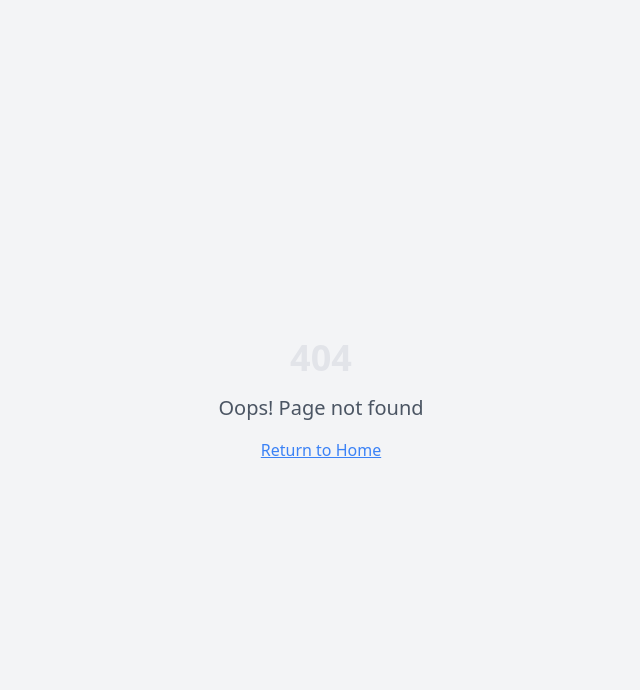
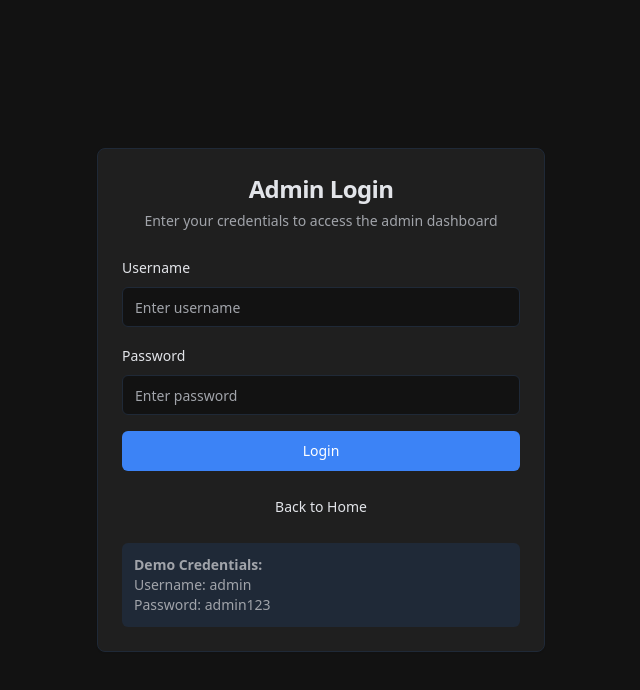
Before and after one commit to godflixx/page-from-idea, a React (Vite) app: page /admin in a window 1280 px wide. Before the commit this address had no page. Shown: the top 690 px of the page, without its empty margins (319-959 px from the left). Built offline with nearby package versions, Linux system fonts and the light colour scheme.

Commit message:
feat: Add admin page and login functionality
Implemented the /admin page with login functionality for administrative access.

```diff
--- a/src/App.tsx
+++ b/src/App.tsx
@@ -10,6 +10,7 @@ import Services from "./pages/Services";
 import About from "./pages/About";
 import CaseStudies from "./pages/CaseStudies";
 import Blog from "./pages/Blog";
+import Admin from "./pages/Admin";
 import ApplicationDevelopment from "./pages/ApplicationDevelopment";
 import AIMachineLearning from "./pages/AIMachineLearning";
 import WebDevelopment from "./pages/WebDevelopment";
@@ -34,6 +35,7 @@ const App = () => (
             <Route path="/about" element={<About />} />
             <Route path="/case-studies" element={<CaseStudies />} />
             <Route path="/blog" element={<Blog />} />
+            <Route path="/admin" element={<Admin />} />
             <Route path="/services/application-development" element={<ApplicationDevelopment />} />
             <Route path="/services/ai-machine-learning" element={<AIMachineLearning />} />
             <Route path="/services/web-development" element={<WebDevelopment />} />
--- /dev/null
+++ b/src/pages/Admin.tsx
@@ -0,0 +1,201 @@
+
+import { useState } from "react";
+import { useNavigate } from "react-router-dom";
+import { Button } from "@/components/ui/button";
+import { Input } from "@/components/ui/input";
+import { Label } from "@/components/ui/label";
+import { Card, CardContent, CardDescription, CardHeader, CardTitle } from "@/components/ui/card";
+import { useToast } from "@/hooks/use-toast";
+
+const Admin = () => {
+  const [isLoggedIn, setIsLoggedIn] = useState(() => {
+    return localStorage.getItem('adminLoggedIn') === 'true';
+  });
+  const [username, setUsername] = useState("");
+  const [password, setPassword] = useState("");
+  const navigate = useNavigate();
+  const { toast } = useToast();
+
+  // Simple admin credentials (in a real app, this would be handled by backend)
+  const ADMIN_USERNAME = "admin";
+  const ADMIN_PASSWORD = "admin123";
+
+  const handleLogin = (e: React.FormEvent) => {
+    e.preventDefault();
+
+    if (username === ADMIN_USERNAME && password === ADMIN_PASSWORD) {
+      localStorage.setItem('adminLoggedIn', 'true');
+      setIsLoggedIn(true);
+      toast({
+        title: "Login Successful",
+        description: "Welcome to the admin dashboard!",
+      });
+    } else {
+      toast({
+        title: "Login Failed",
+        description: "Invalid username or password",
+        variant: "destructive",
+      });
+    }
+  };
+
+  const handleLogout = () => {
+    localStorage.removeItem('adminLoggedIn');
+    setIsLoggedIn(false);
+    setUsername("");
+    setPassword("");
+    toast({
+      title: "Logged Out",
+      description: "You have been logged out successfully",
+    });
+  };
+
+  const goHome = () => {
+    navigate("/");
+  };
+
+  if (!isLoggedIn) {
+    return (
+      <div className="min-h-screen bg-background flex items-center justify-center p-4">
+        <Card className="w-full max-w-md">
+          <CardHeader className="text-center">
+            <CardTitle className="text-2xl">Admin Login</CardTitle>
+            <CardDescription>
+              Enter your credentials to access the admin dashboard
+            </CardDescription>
+          </CardHeader>
+          <CardContent>
+            <form onSubmit={handleLogin} className="space-y-4">
+              <div className="space-y-2">
+                <Label htmlFor="username">Username</Label>
+                <Input
+                  id="username"
+                  type="text"
+                  value={username}
+                  onChange={(e) => setUsername(e.target.value)}
+                  placeholder="Enter username"
+                  required
+                />
+              </div>
+              <div className="space-y-2">
+                <Label htmlFor="password">Password</Label>
+                <Input
+                  id="password"
+                  type="password"
+                  value={password}
+                  onChange={(e) => setPassword(e.target.value)}
+                  placeholder="Enter password"
+                  required
+                />
+              </div>
+              <Button type="submit" className="w-full">
+                Login
+              </Button>
+            </form>
+            <div className="mt-4 text-center">
+              <Button variant="ghost" onClick={goHome}>
+                Back to Home
+              </Button>
+            </div>
+            <div className="mt-4 p-3 bg-muted rounded-md text-sm text-muted-foreground">
+              <p><strong>Demo Credentials:</strong></p>
+              <p>Username: admin</p>
+              <p>Password: admin123</p>
+            </div>
+          </CardContent>
+        </Card>
+      </div>
+    );
+  }
+
+  return (
+    <div className="min-h-screen bg-background">
+      {/* Admin Header */}
+      <header className="bg-card border-b">
+        <div className="max-w-7xl mx-auto px-4 sm:px-6 lg:px-8">
+          <div className="flex items-center justify-between h-16">
+            <div className="flex items-center space-x-3">
+              <div className="w-8 h-8 bg-blue-500 rounded-full flex items-center justify-center">
+                <div className="w-4 h-4 bg-white rounded-full"></div>
+              </div>
+              <h1 className="text-xl font-bold">Admin Dashboard</h1>
+            </div>
+            <div className="flex items-center space-x-4">
+              <Button variant="outline" onClick={goHome}>
+                Go to Website
+              </Button>
+              <Button variant="destructive" onClick={handleLogout}>
+                Logout
+              </Button>
+            </div>
+          </div>
+        </div>
+      </header>
+
+      {/* Admin Content */}
+      <main className="max-w-7xl mx-auto px-4 sm:px-6 lg:px-8 py-8">
+        <div className="grid gap-6 md:grid-cols-2 lg:grid-cols-3">
+          {/* Dashboard Cards */}
+          <Card>
+            <CardHeader>
+              <CardTitle>Total Users</CardTitle>
+              <CardDescription>Registered users on the platform</CardDescription>
+            </CardHeader>
+            <CardContent>
+              <div className="text-3xl font-bold">1,234</div>
+            </CardContent>
+          </Card>
+
+          <Card>
+            <CardHeader>
+              <CardTitle>Active Projects</CardTitle>
+              <CardDescription>Currently running projects</CardDescription>
+            </CardHeader>
+            <CardContent>
+              <div className="text-3xl font-bold">56</div>
+            </CardContent>
+          </Card>
+
+          <Card>
+            <CardHeader>
+              <CardTitle>Revenue</CardTitle>
+              <CardDescription>Total revenue this month</CardDescription>
+            </CardHeader>
+            <CardContent>
+              <div className="text-3xl font-bold">$12,345</div>
+            </CardContent>
+          </Card>
+
+          <Card className="md:col-span-2 lg:col-span-3">
+            <CardHeader>
+              <CardTitle>Quick Actions</CardTitle>
+              <CardDescription>Common admin tasks</CardDescription>
+            </CardHeader>
+            <CardContent>
+              <div className="grid gap-4 md:grid-cols-2 lg:grid-cols-4">
+                <Button className="h-20 flex-col space-y-2">
+                  <span className="text-lg">👥</span>
+                  <span>Manage Users</span>
+                </Button>
+                <Button className="h-20 flex-col space-y-2" variant="outline">
+                  <span className="text-lg">📊</span>
+                  <span>View Analytics</span>
+                </Button>
+                <Button className="h-20 flex-col space-y-2" variant="outline">
+                  <span className="text-lg">⚙️</span>
+                  <span>Settings</span>
+                </Button>
+                <Button className="h-20 flex-col space-y-2" variant="outline">
+                  <span className="text-lg">📝</span>
+                  <span>Content Management</span>
+                </Button>
+              </div>
+            </CardContent>
+          </Card>
+        </div>
+      </main>
+    </div>
+  );
+};
+
+export default Admin;
```
